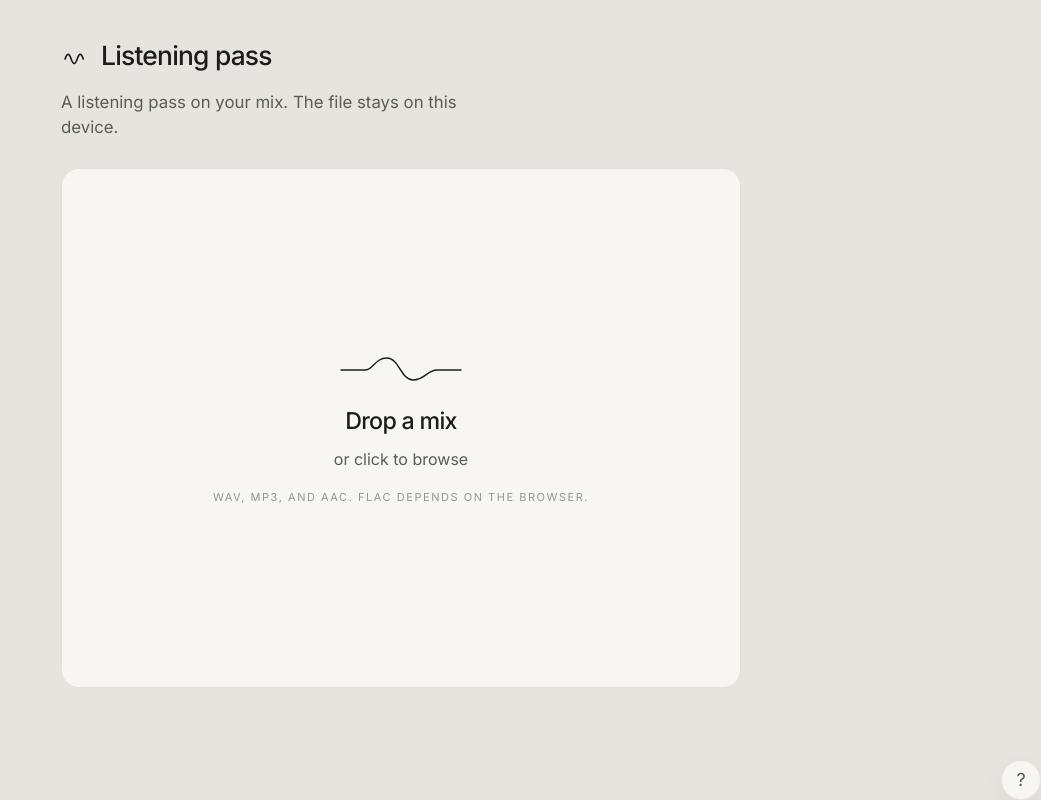
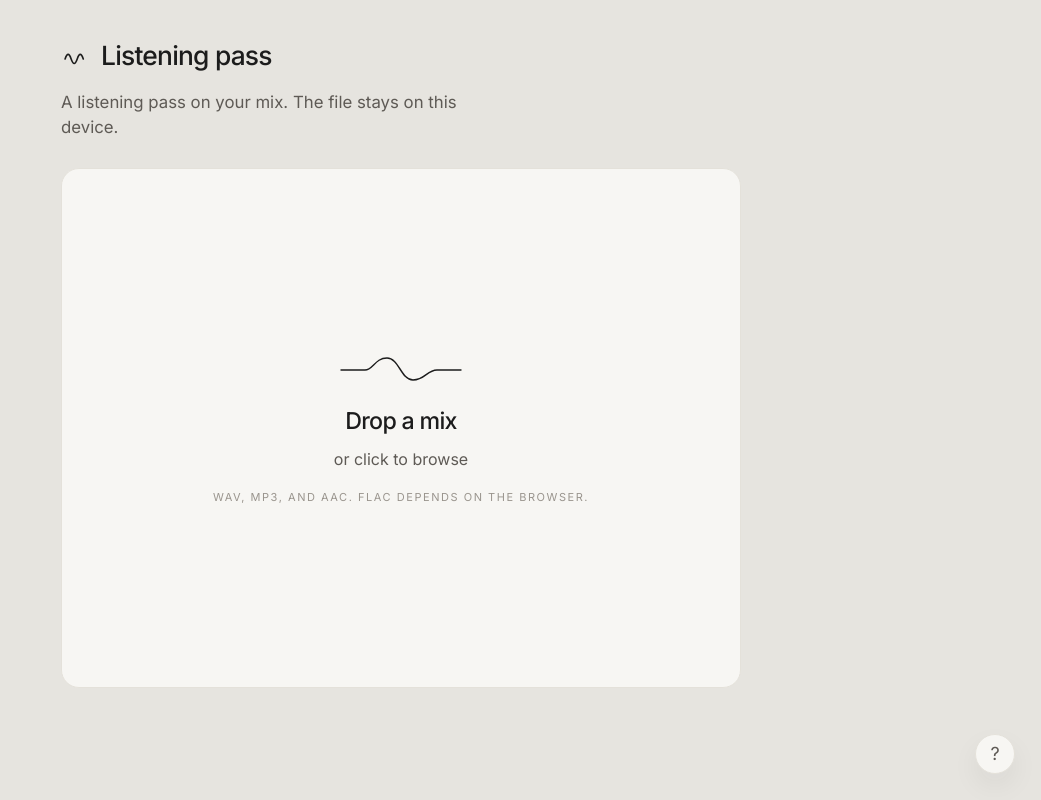
Before and after one commit to davidnb3/listening-pass, a React (Vite) app: page / in a window 1280 px wide. Shown: the whole page, without its empty margins (239-1280 px from the left). Built offline with nearby package versions, Linux system fonts and the light colour scheme.

Commit message:
fix help button position

```diff
--- a/src/index.css
+++ b/src/index.css
@@ -829,8 +829,8 @@ label {
 .help-button {
   position: fixed;
   z-index: 6;
-  right: 0;
-  bottom: 0;
+  right: 26px;
+  bottom: 26px;
   display: grid;
   width: 40px;
   height: 40px;
@@ -866,8 +866,8 @@ label {
 .help-panel {
   position: fixed;
   z-index: 6;
-  right: 18px;
-  bottom: 52px;
+  right: 26px;
+  bottom: 78px;
   display: flex;
   flex-direction: column;
   width: min(420px, calc(100% - 36px));
@@ -900,7 +900,7 @@ label {
 }
 
 .has-player .help-panel {
-  bottom: 88px;
+  bottom: 90px;
 }
 
 .help-head {
```
